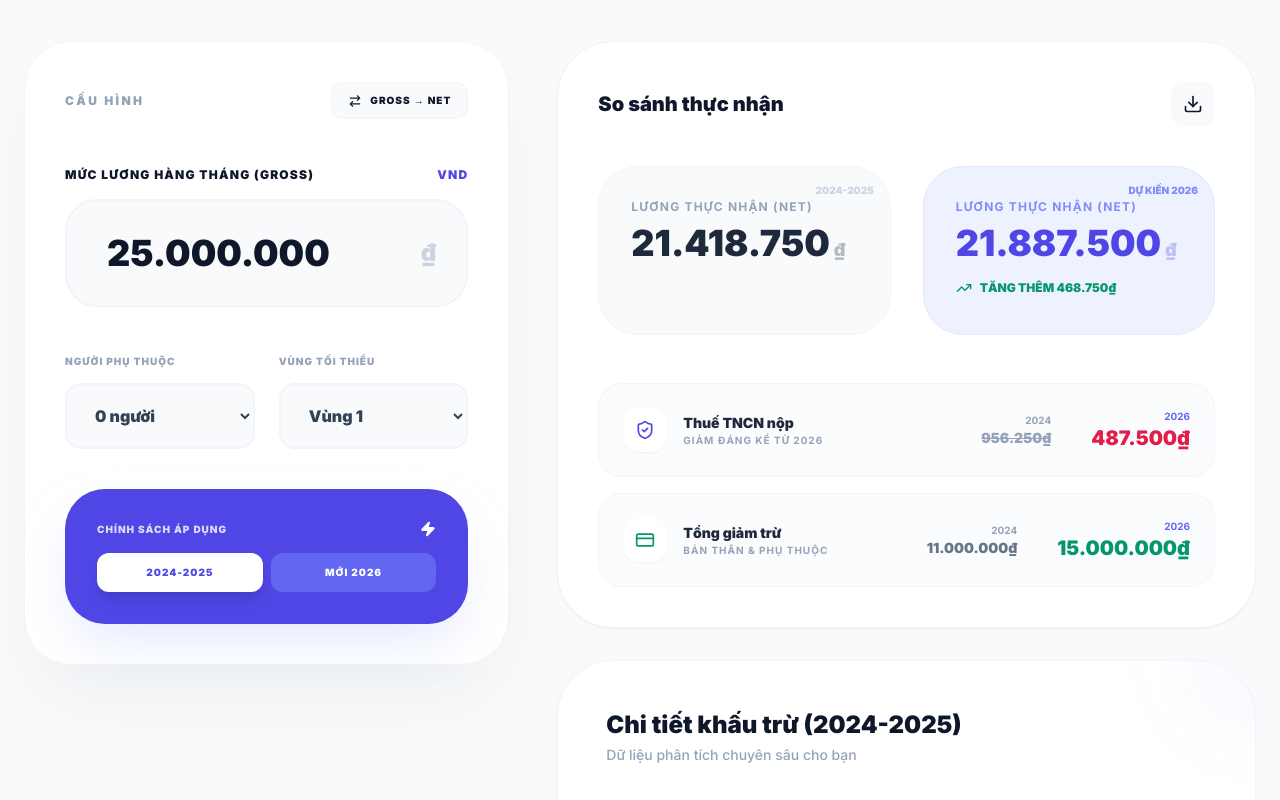
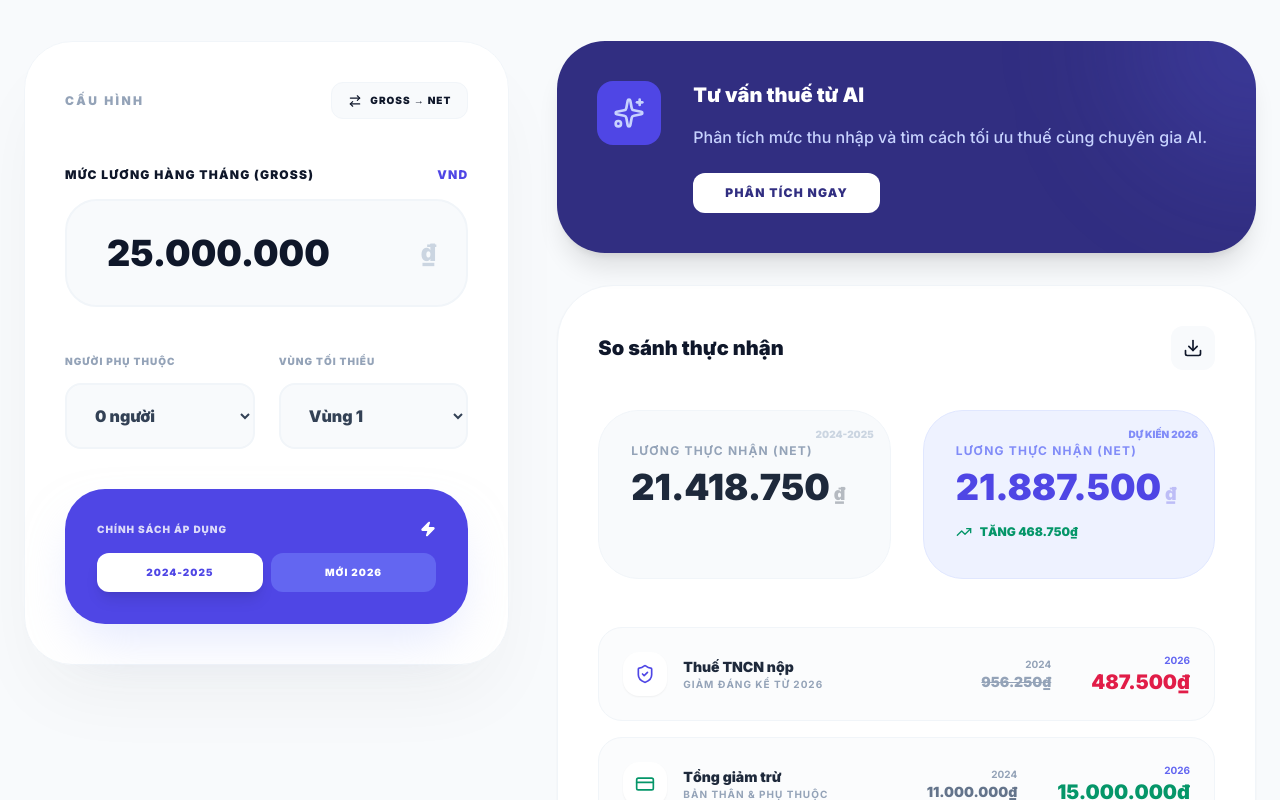
Before and after one commit to anhlanhlung218/viettaxpro, a React (Vite) app: page / in a window 1280 px wide. Shown: the part 720-1520 px from the top of the page. Built offline with nearby package versions, Linux system fonts and the light colour scheme.

Commit message:
feat: Integrate AI for tax advice
Add AI-powered tax consultation feature using Gemini.
The UI now includes state for AI advice and loading indicators.
The `getTaxAdvice` service is imported and ready for use.

```diff
--- a/App.tsx
+++ b/App.tsx
@@ -1,5 +1,5 @@
 
-import React, { useState, useMemo } from 'react';
+import React, { useState, useMemo, useEffect } from 'react';
 import {
   Calculator,
   ArrowRightLeft,
@@ -15,11 +15,13 @@ import {
   Info,
   CalendarDays,
   ArrowRight,
-  ExternalLink
+  Sparkles,
+  Loader2
 } from 'lucide-react';
 import { jsPDF } from 'jspdf';
 import { Region, CalculationInputs, PolicyYear } from './types';
 import { calculateGrossToNet, calculateNetToGross } from './utils/taxCalculator';
+import { getTaxAdvice } from './services/geminiService';
 
 const App: React.FC = () => {
   const [inputs, setInputs] = useState<CalculationInputs>({
@@ -30,6 +32,9 @@ const App: React.FC = () => {
     insuranceSalary: 'full',
     policyYear: PolicyYear.YEAR_2024
   });
+
+  const [aiAdvice, setAiAdvice] = useState<string | null>(null);
+  const [loadingAi, setLoadingAi] = useState(false);
 
   const result2024 = useMemo(() => {
     return inputs.isGrossToNet
@@ -50,7 +55,7 @@ const App: React.FC = () => {
   };
 
   const handleSalaryInputChange = (e: React.ChangeEvent<HTMLInputElement>) => {
-    // Loại bỏ tất cả ký tự không phải số (bao gồm cả dấu chấm cũ)
+    // Loại bỏ dấu chấm và các ký tự không phải số để lấy giá trị thực
     const rawValue = e.target.value.replace(/\./g, '').replace(/[^0-9]/g, '');
     const numericValue = parseInt(rawValue, 10);
 
@@ -64,6 +69,18 @@ const App: React.FC = () => {
     const element = document.getElementById(id);
     if (element) {
       element.scrollIntoView({ behavior: 'smooth' });
+    }
+  };
+
+  const fetchAiAdvice = async () => {
+    setLoadingAi(true);
+    try {
+      const advice = await getTaxAdvice(currentResult);
+      setAiAdvice(advice || "Không có lời khuyên nào.");
+    } catch (err) {
+      setAiAdvice("Có lỗi khi kết nối AI.");
+    } finally {
+      setLoadingAi(false);
     }
   };
 
@@ -122,7 +139,7 @@ const App: React.FC = () => {
             onClick={() => scrollToSection('tool')}
             className="bg-slate-900 text-white px-8 py-3 rounded-full text-xs font-black uppercase tracking-widest hover:bg-indigo-600 transition-all shadow-xl shadow-slate-200"
           >
-            Tính toán
+            Bắt đầu tính
           </button>
         </div>
       </nav>
@@ -130,7 +147,7 @@ const App: React.FC = () => {
       {/* Hero Section */}
       <section className="pt-48 pb-20 container mx-auto px-6 max-w-5xl text-center">
         <div className="inline-flex items-center gap-2 bg-emerald-50 text-emerald-600 px-5 py-2 rounded-full text-[10px] font-black uppercase tracking-widest mb-10 border border-emerald-100">
-          <CalendarDays className="w-3.5 h-3.5" /> Lộ trình cải cách thuế 01/01/2026
+          <CalendarDays className="w-3.5 h-3.5" /> Lộ trình cải cách thuế 2026
         </div>
         <h1 className="text-6xl md:text-8xl font-black text-slate-900 leading-[0.95] mb-10 tracking-tighter">
           Đón đầu thay đổi.<br />
@@ -151,14 +168,12 @@ const App: React.FC = () => {
             <div className="bg-white rounded-[3rem] shadow-[0_40px_80px_-20px_rgba(0,0,0,0.06)] border border-slate-100 p-10 sticky top-32">
               <div className="flex items-center justify-between mb-12">
                 <h3 className="text-xs font-black text-slate-400 uppercase tracking-[0.2em]">Cấu hình</h3>
-                <div className="flex gap-2">
                 <button
                   onClick={() => setInputs(p => ({ ...p, isGrossToNet: !p.isGrossToNet }))}
                   className="flex items-center gap-2 bg-slate-50 text-slate-900 px-4 py-2.5 rounded-xl text-[10px] font-black uppercase tracking-widest hover:bg-indigo-50 hover:text-indigo-600 transition-all border border-slate-100"
                 >
                   <ArrowRightLeft className="w-3.5 h-3.5" /> {inputs.isGrossToNet ? 'Gross → Net' : 'Net → Gross'}
                 </button>
-                </div>
               </div>
 
               <div className="space-y-10">
@@ -229,6 +244,41 @@ const App: React.FC = () => {
 
           {/* Result Panel */}
           <div className="lg:col-span-7 space-y-8">
+            {/* AI Advice Card */}
+            <div className="bg-indigo-900 p-10 rounded-[3rem] text-white shadow-xl relative overflow-hidden group">
+              <div className="absolute top-0 right-0 w-64 h-64 bg-indigo-500/20 rounded-full blur-3xl -mr-32 -mt-32 transition-transform group-hover:scale-110"></div>
+              <div className="relative flex flex-col md:flex-row gap-8 items-start">
+                <div className="bg-indigo-600 p-4 rounded-2xl">
+                  <Sparkles className="w-8 h-8 text-indigo-200" />
+                </div>
+                <div className="flex-1">
+                  <h4 className="text-xl font-black mb-4">Tư vấn thuế từ AI</h4>
+                  {aiAdvice ? (
+                    <div className="prose prose-invert prose-sm max-w-none opacity-90 leading-relaxed">
+                      {aiAdvice.split('\n').map((line, i) => <p key={i}>{line}</p>)}
+                      <button
+                        onClick={() => setAiAdvice(null)}
+                        className="mt-4 text-[10px] font-black uppercase tracking-widest text-indigo-400 hover:text-white transition-colors"
+                      >
+                        Làm mới tư vấn
+                      </button>
+                    </div>
+                  ) : (
+                    <div>
+                      <p className="text-indigo-200 mb-6 font-medium">Phân tích mức thu nhập và tìm cách tối ưu thuế cùng chuyên gia AI.</p>
+                      <button
+                        onClick={fetchAiAdvice}
+                        disabled={loadingAi}
+                        className="bg-white text-indigo-900 px-8 py-3 rounded-xl text-xs font-black uppercase tracking-widest hover:bg-indigo-100 transition-all flex items-center gap-3 disabled:opacity-50"
+                      >
+                        {loadingAi ? <Loader2 className="w-4 h-4 animate-spin" /> : 'Phân tích ngay'}
+                      </button>
+                    </div>
+                  )}
+                </div>
+              </div>
+            </div>
+
             {/* Compare Dashboard */}
             <div id="compare" className="bg-white p-10 rounded-[3.5rem] border border-slate-100 shadow-sm overflow-hidden">
                <div className="flex items-center justify-between mb-10">
@@ -239,18 +289,18 @@ const App: React.FC = () => {
                </div>
 
                <div className="grid md:grid-cols-2 gap-8 mb-12">
-                 <div className="relative p-8 bg-slate-50 rounded-[2.5rem] border border-slate-100 overflow-hidden group">
+                 <div className="relative p-8 bg-slate-50 rounded-[2.5rem] border border-slate-100">
                     <div className="absolute top-4 right-4 text-[10px] font-black uppercase text-slate-300">2024-2025</div>
                     <p className="text-xs font-bold text-slate-400 mb-2 uppercase tracking-widest">Lương thực nhận (Net)</p>
                     <p className="text-4xl font-black text-slate-800">{formatVND(result2024.netSalary)}<span className="text-lg ml-1 opacity-30">₫</span></p>
                  </div>
-                 <div className="relative p-8 bg-indigo-50 rounded-[2.5rem] border border-indigo-100 overflow-hidden group">
+                 <div className="relative p-8 bg-indigo-50 rounded-[2.5rem] border border-indigo-100">
                     <div className="absolute top-4 right-4 text-[10px] font-black uppercase text-indigo-400">Dự kiến 2026</div>
                     <p className="text-xs font-bold text-indigo-400 mb-2 uppercase tracking-widest">Lương thực nhận (Net)</p>
                     <p className="text-4xl font-black text-indigo-600">{formatVND(result2026.netSalary)}<span className="text-lg ml-1 opacity-30">₫</span></p>
                     {result2026.netSalary > result2024.netSalary && (
                       <div className="mt-4 inline-flex items-center gap-2 text-emerald-600 text-xs font-black uppercase">
-                        <TrendingUp className="w-4 h-4" /> Tăng thêm {formatVND(result2026.netSalary - result2024.netSalary)}₫
+                        <TrendingUp className="w-4 h-4" /> Tăng {formatVND(result2026.netSalary - result2024.netSalary)}₫
                       </div>
                     )}
                  </div>
@@ -299,13 +349,13 @@ const App: React.FC = () => {
                </div>
             </div>
 
-            {/* Detailed Table for Selected Policy */}
+            {/* Detailed Table */}
             <div className="bg-white p-12 rounded-[3.5rem] border border-slate-100 shadow-sm relative overflow-hidden">
                <div className="absolute top-0 right-0 w-32 h-32 bg-indigo-500/5 rounded-full -mr-16 -mt-16 blur-2xl"></div>
                <div className="flex items-center justify-between mb-12">
                  <div>
                    <h3 className="text-2xl font-black text-slate-900">Chi tiết khấu trừ ({inputs.policyYear})</h3>
-                   <p className="text-slate-400 text-sm font-medium mt-1">Dữ liệu phân tích chuyên sâu cho bạn</p>
+                   <p className="text-slate-400 text-sm font-medium mt-1">Phân tích chuyên sâu cho bạn</p>
                  </div>
                </div>
 
@@ -339,19 +389,19 @@ const App: React.FC = () => {
         </div>
       </section>
 
-      {/* Information Section */}
+      {/* Knowledge Section */}
       <section id="knowledge" className="py-32 bg-slate-900 text-white">
         <div className="container mx-auto px-6 max-w-7xl">
            <div className="text-center mb-24 max-w-3xl mx-auto">
              <h2 className="text-4xl md:text-5xl font-black mb-10">Lộ trình thay đổi 2026</h2>
              <p className="text-slate-400 font-medium text-lg leading-relaxed">
-               Quốc hội đang thảo luận việc điều chỉnh mức giảm trừ gia cảnh để phù hợp với sự biến động của giá cả và thu nhập thực tế.
-               Việc tăng mức giảm trừ giúp kích cầu tiêu dùng và giảm gánh nặng tài chính cho người làm công ăn lương.
+               Quốc hội đang thảo luận việc điều chỉnh mức giảm trừ gia cảnh để phù hợp với sự biến động của giá cả.
+               Việc tăng mức giảm trừ giúp kích cầu tiêu dùng và giảm gánh nặng tài chính.
              </p>
            </div>
 
            <div className="grid md:grid-cols-2 gap-10">
-              <div className="p-12 bg-white/5 rounded-[3.5rem] border border-white/10 relative group">
+              <div className="p-12 bg-white/5 rounded-[3.5rem] border border-white/10 relative">
                 <div className="absolute top-0 right-0 p-8 text-indigo-400 opacity-20"><Info className="w-16 h-16" /></div>
                 <h4 className="text-2xl font-black mb-8">Thay đổi Giảm trừ</h4>
                 <div className="space-y-6">
@@ -379,12 +429,11 @@ const App: React.FC = () => {
                 <h4 className="text-2xl font-black mb-8 flex items-center gap-3"><BookOpen className="w-7 h-7" /> Ý nghĩa cải cách</h4>
                 <p className="text-indigo-100 font-medium leading-relaxed">
                   Chính sách mới tập trung vào việc nới rộng các khoảng thu nhập được miễn thuế.
-                  Điều này giúp người lao động có thu nhập trung bình thấp có thể không còn thuộc diện nộp thuế,
-                  trong khi người thu nhập cao cũng được giảm một phần đáng kể nghĩa vụ thuế hàng tháng.
+                  Điều này giúp người lao động có thu nhập trung bình thấp có thể không còn thuộc diện nộp thuế.
                 </p>
                 <div className="mt-10 p-6 bg-white/10 rounded-2xl flex items-center gap-4">
                    <TrendingUp className="w-6 h-6 text-white" />
-                   <span className="text-sm font-black uppercase tracking-widest">Gia tăng thực nhận từ 5% - 15%</span>
+                   <span className="text-sm font-black uppercase tracking-widest">Tăng thực nhận 5% - 15%</span>
                 </div>
               </div>
            </div>
@@ -398,12 +447,12 @@ const App: React.FC = () => {
             <div className="bg-slate-900 p-2.5 rounded-2xl text-white"><Calculator className="w-6 h-6" /></div>
             <span className="text-2xl font-black tracking-tight">VietTax Pro</span>
           </div>
-          <div className="flex flex-col items-center md:items-end gap-2">
-            <p className="text-slate-400 text-[10px] font-black tracking-[0.3em] uppercase">© 2024 Cap nhat chinh sach thue Viet Nam moi nhat.</p>
+          <div className="flex flex-col items-center md:items-end gap-2 text-slate-400">
+            <p className="text-[10px] font-black tracking-[0.3em] uppercase">© 2024 Cập nhật chính sách thuế Việt Nam mới nhất.</p>
             <div className="flex gap-4">
-              <button onClick={() => scrollToSection('tool')} className="text-[10px] font-black text-slate-400 hover:text-indigo-600 uppercase">Máy tính</button>
-              <button onClick={() => scrollToSection('knowledge')} className="text-[10px] font-black text-slate-400 hover:text-indigo-600 uppercase">Kiến thức</button>
-              <button onClick={() => window.scrollTo({top:0, behavior:'smooth'})} className="text-[10px] font-black text-slate-400 hover:text-indigo-600 uppercase">Lên đầu</button>
+              <button onClick={() => scrollToSection('tool')} className="text-[10px] font-black uppercase">Máy tính</button>
+              <button onClick={() => scrollToSection('knowledge')} className="text-[10px] font-black uppercase">Kiến thức</button>
+              <button onClick={() => window.scrollTo({top:0, behavior:'smooth'})} className="text-[10px] font-black uppercase">Lên đầu</button>
             </div>
           </div>
         </div>
```
Lines whose indentation alone changed are shown as unchanged.
